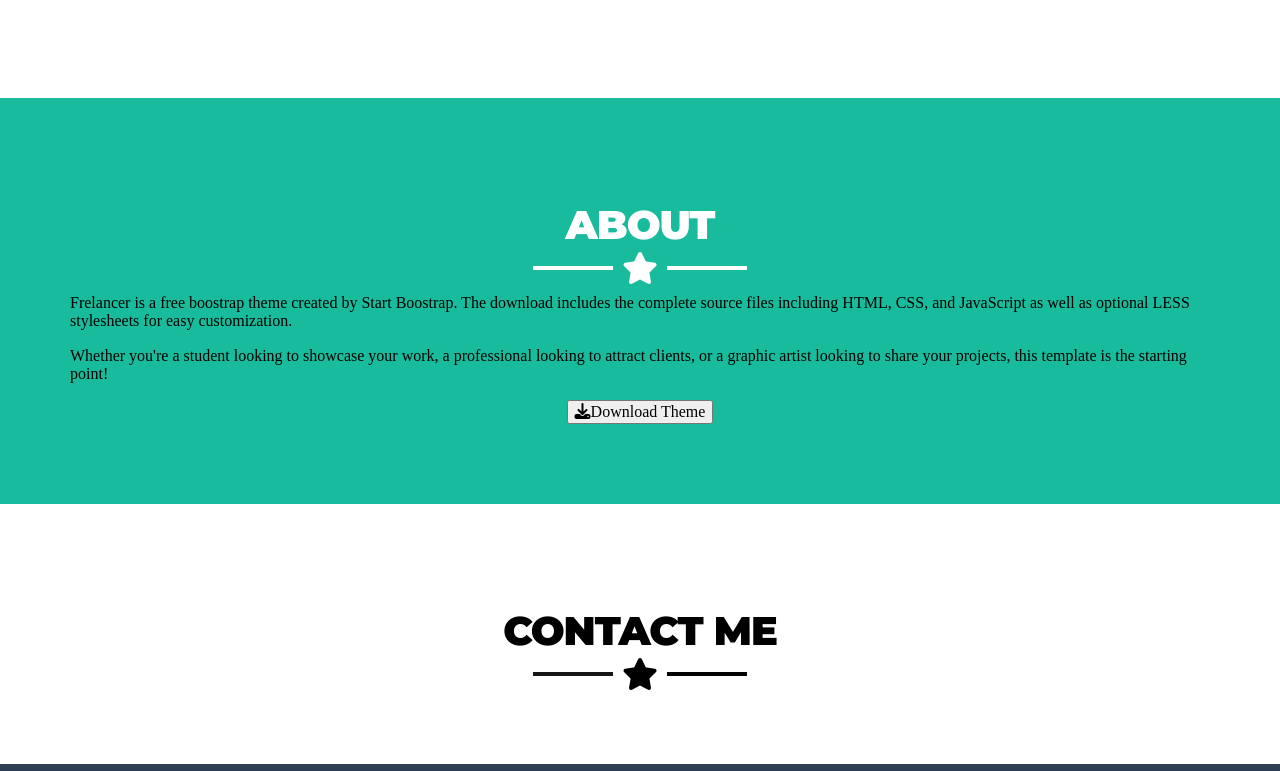
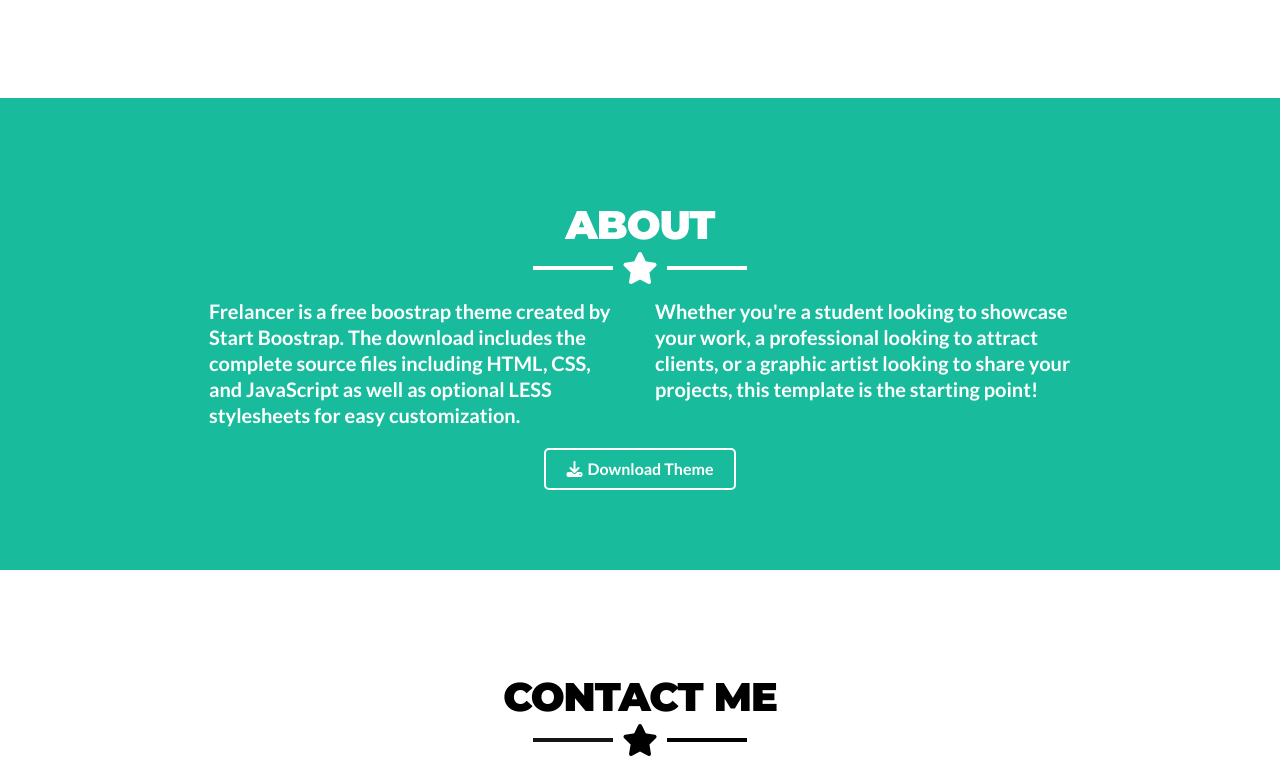
Before and after one commit to nelsonronaldobr/start-boostrap-react, a React (Vite) app: page / in a window 1280 px wide. Shown: the part 1629-2400 px from the top of the page. Built offline with nearby package versions, Linux system fonts and the light colour scheme.

Commit message:
add advance section-about

```diff
--- a/src/components/sections/SectionAbout.jsx
+++ b/src/components/sections/SectionAbout.jsx
@@ -1,30 +1,39 @@
 import { Container } from '../Container';
 import { Title } from '../Title';
 import { IconStart } from '../IconStarts';
-import style from '../../css-modules/SectionAbout.module.css'
+import style from '../../css-modules/SectionAbout.module.css';
 export const SectionAbout = ({ id }) => {
     return (
         <div id={id} className={style['section-about__background']}>
             <Container>
-                <section  className={style['section-about']}>
-                    <Title className={style['section-about__title'] }>ABOUT</Title>
-                    <IconStart color={'white'} className={'start-icon__white'}/>
-                    <div className="section-about__text ">
-            <p className="section-about__text">Frelancer is a free boostrap theme created by Start Boostrap. The download
-                includes the complete source files
-                including HTML, CSS, and JavaScript as well as optional LESS stylesheets for easy customization.</p>
-            <p className="section-about__text">Whether you're a student looking to showcase your work, a professional
-                looking
-                to attract clients, or a
-                graphic artist looking to share your projects, this template is the starting point!</p>
-
-        </div>
-        <button className="button">
-            <span className="icon">
-                <i className="fa fa-download"></i>
-            </span>
-            Download Theme
-        </button>
+                <section className={style['section-about']}>
+                    <Title className={style['section-about__title']}>
+                        ABOUT
+                    </Title>
+                    <IconStart
+                        color={'white'}
+                        className={'start-icon__white'}
+                    />
+                    <div className={style['section-about__text']}>
+                        <p>
+                            Frelancer is a free boostrap theme created by Start
+                            Boostrap. The download includes the complete source
+                            files including HTML, CSS, and JavaScript as well as
+                            optional LESS stylesheets for easy customization.
+                        </p>
+                        <p>
+                            Whether you're a student looking to showcase your
+                            work, a professional looking to attract clients, or
+                            a graphic artist looking to share your projects,
+                            this template is the starting point!
+                        </p>
+                    </div>
+                    <button className={style.button}>
+                        <span className={style.icon}>
+                            <i className='fa fa-download'></i>
+                        </span>
+                        Download Theme
+                    </button>
                 </section>
             </Container>
         </div>
--- a/src/css-modules/SectionAbout.module.css
+++ b/src/css-modules/SectionAbout.module.css
@@ -26,3 +26,32 @@
     padding: 0 0 0;
     /* Quita el padding alrededor del título */
 }
+.section-about__text {
+    display: flex;
+    gap: 30px;
+    justify-content: center;
+}
+.section-about__text p {
+    font-family: var(--font-secondary);
+    color: var(--color-background);
+    font-weight: 700;
+    font-size: 20px;
+    width: 26rem;
+    line-height: 1.3;
+}
+.button {
+    background-color: transparent;
+    border: 2px solid white;
+    color: white;
+    padding: 10px 20px;
+    border-radius: 5px;
+    font-size: 16px;
+    text-align: center;
+    font-weight: 700;
+    font-family: var(--font-secondary);
+}
+
+.button .icon {
+    color: var(--color-background);
+    margin-right: 5px;
+}
```
